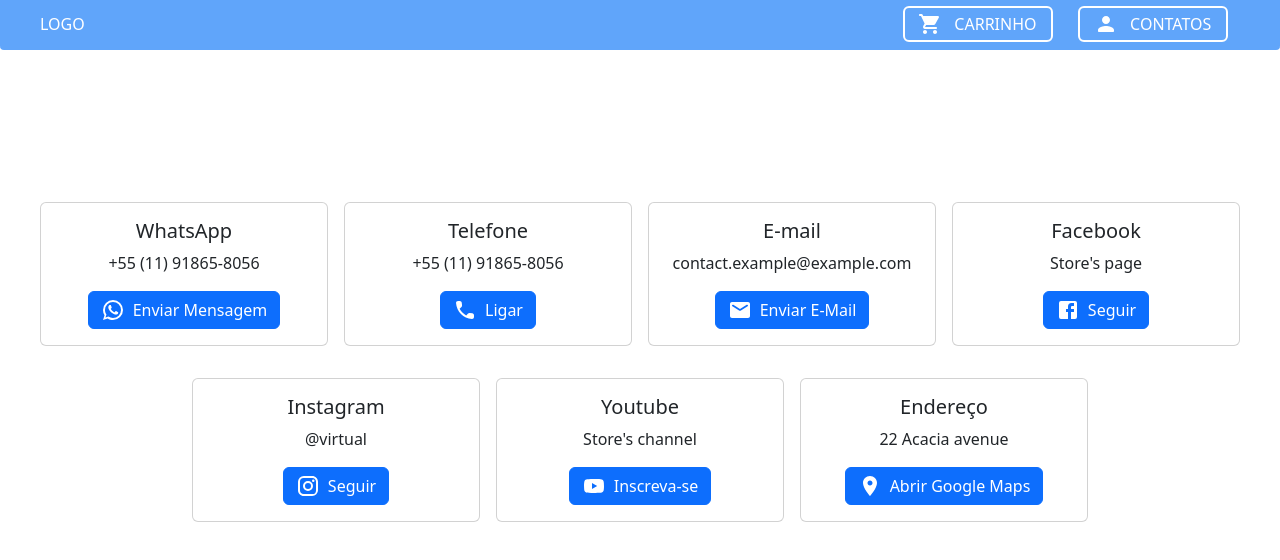
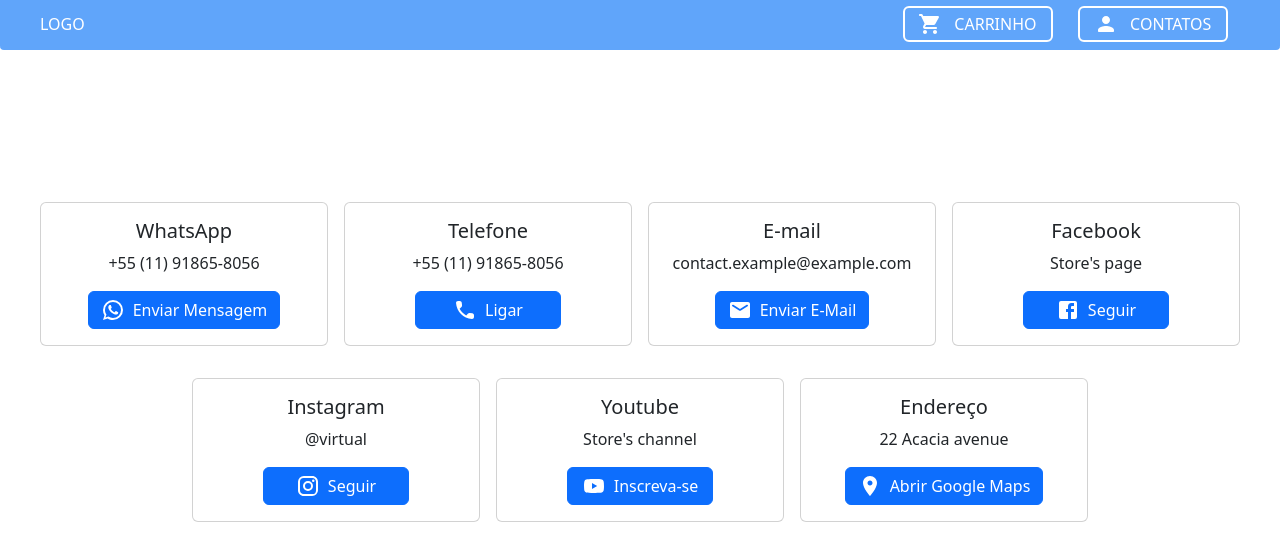
Before and after one commit to bispo-daniel/barao-do-plastico, a React (Vite) app: page /contacts in a window 1280 px wide. Shown: the top 560 px of the page. Built offline with nearby package versions, Linux system fonts and the light colour scheme.

Commit message:
Update ContactCard.jsx

```diff
--- a/src/components/contactCard/ContactCard.jsx
+++ b/src/components/contactCard/ContactCard.jsx
@@ -5,7 +5,7 @@
               <h5 className="card-title">{props.title}</h5>
               <p className="card-text">{props.text}</p>
               <a href={props.link} className="btn btn-primary ">
-                <span className="w-[100%] gap-2 flex">{props.btnIcon}{props.btnText}</span>
+                <span className="w-[100%] gap-2 flex min-w-[120px] justify-center">{props.btnIcon}{props.btnText}</span>
               </a>
           </div>
       </div>
```
